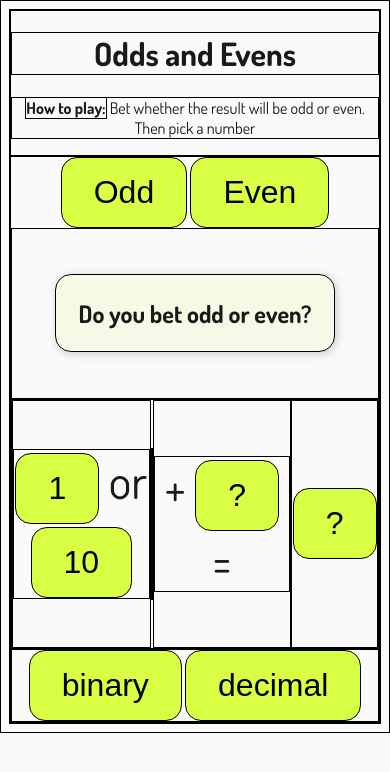
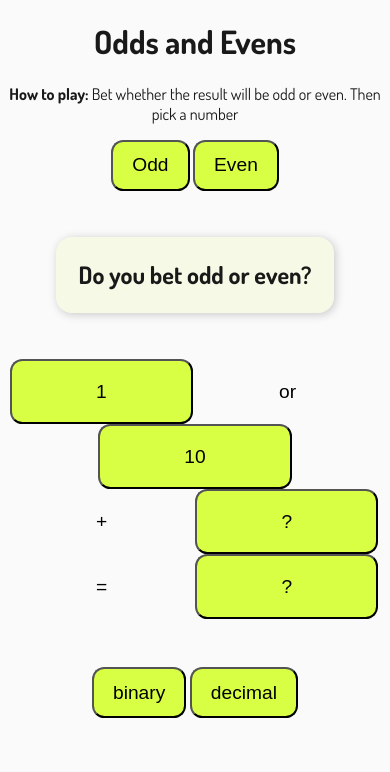
Before and after one commit to RemiSlanina/test, a plain HTML site: page index.html in a window 390 px wide. Drawn offline with Linux system fonts and the light colour scheme.

Commit message:
Fixed some styling things.

```diff
--- a/index.html
+++ b/index.html
@@ -16,19 +16,24 @@
       </div>
       <div id="talk-back-display-container"><h2 id="talk-back-display"></h2></div>
       <div id="game-container">
-        <div class="two-times-golden-ratio">
-            <p><button id="player-picks-odd">1</button>
-           or
-            <button id="player-picks-even">10</button>
-        </div></p>
-        <div class="two-times-golden-ratio">
-            <p>+
-                <button id="computer-choice" role="p">?</button>
-            =</p>
-        </div>
-        <div class="three-times-golden-ratio">
-            <button id="result" role="p">?</button>
-        </div>
+        <!-- <div class="two-times-golden-ratio"> -->
+            <button id="player-picks-odd" class="play-button">1</button>
+
+              <button class="invisible-button play-button" role="p">or</button>
+
+            <button id="player-picks-even" class="play-button">10</button>
+        <!-- </div> -->
+        <!-- <div class="two-times-golden-ratio">
+ -->
+          <button class="invisible-button play-button" role="p">+</button>
+
+                <button id="computer-choice" class="play-button" role="p">?</button>
+
+            <button class="invisible-button play-button" role="p">=</button>
+        <!-- </div> -->
+        <!-- <div class="three-times-golden-ratio"> -->
+            <button id="result" class="play-button" role="p">?</button>
+        <!-- </div> -->
       </div>
       <div class="number-system-container">
         <button id="switch-to-binary">binary</button>
--- a/odds-and-evens-app.js
+++ b/odds-and-evens-app.js
@@ -2,6 +2,7 @@
 // update design ... and so on
 // finish implementing talkback
 // ...
+// implement onclick events for the result and computerchoice button
 // change the code so you would be able to pick first or bet first, regardless of order
 
 const talkBackDisplay = document.getElementById('talk-back-display');
@@ -62,6 +63,8 @@ for (i = 0; i < switchBase.length; i++) {
 /* what's the user's bet? */
 handleBetEvent = (e) => {
     userBet = e.target.id;
+    pickOddEven[0].classList.remove('inactive-button');
+    pickOddEven[1].classList.remove('inactive-button');
     console.log( `You've bet on ${userBet}`);
 }
 /* the "Bet-Buttons" both need EventListeners: */
@@ -73,13 +76,21 @@ for (let i = 0; i < betOddEven.length; i++) {
 handlePickEvent = (e) => {
     if (userBet) {
         let userPickString = e.target.id;
-      if (userPickString == 'player-picks-odd') userPick = 1;
-      else userPick = 2;
+      if (userPickString == 'player-picks-odd') {
+        userPick = 1;
+        /** make the other option 'invalid' */
+        pickOddEven[1].classList.add('inactive-button');
+      }
+      else {
+        userPick = 2;
+        /** make the other option 'invalid' */
+        pickOddEven[0].classList.add('inactive-button');
+      }
       console.log(`You picked ${userPick}`);
       /* Every good thing is worth waiting for.
        First version with 2 call backs:
        1st call back */
-      setTimeout(generateComputerPick, 1000);
+      setTimeout(generateComputerPick, 750);
     }
     else talkBackDisplay.innerText= `Please make a bet first!`;
 }
@@ -131,5 +142,5 @@ const generateComputerPick = () => {
     if (binaryBase) computerChoiceDisplay.innerText = computerPick.toString(2);
     else computerChoiceDisplay.innerText = computerPick;
     /* 2nd call back */
-    setTimeout(generateResult, 1000);
+    setTimeout(generateResult, 750);
 }
--- a/odds-and-evens-style.css
+++ b/odds-and-evens-style.css
@@ -1,7 +1,7 @@
 @import url('https://fonts.googleapis.com/css2?family=Libre+Franklin:ital,wght@0,100..900;1,100..900&display=swap');
 @import url('https://fonts.googleapis.com/css2?family=Dosis:wght@200..800&family=Libre+Franklin:ital,wght@0,100..900;1,100..900&display=swap');
 * {
-    border: 1px solid black;
+    /* border: 1px solid black; */
 }
 body {
     background-color: rgb(250, 250, 250);
@@ -28,17 +28,19 @@ body {
     /* background-color: #D9FF45; */
 } #talk-back-display {
     background-color: #E7F294;
-    background-color: #e7f29432;
+    background-color: hsla(67, 78%, 76%, 0.2);
     margin: auto;
     padding: 1.4rem;
     min-width: 30dvw;
     border-radius: 1rem;
     box-shadow: 0.1rem 0.1rem 0.6rem rgba(0, 0, 0, 0.2);
 }
-.two-times-golden-ratio, .three-times-golden-ratio {
+/* .two-times-golden-ratio, .three-times-golden-ratio {
     display: flex;
-    justify-content: center;
+    justify-content: space-evenly;
     align-items: center;
+    flex-wrap: wrap;
+    gap: 50px;
 }
 .two-times-golden-ratio {
     width: calc(100vw/1.61/1.61);
@@ -46,7 +48,7 @@ body {
 }
 .three-times-golden-ratio {
     width: calc(100vw/1.61/1.61/1.61);
-}
+} */
 button {
     background-color: #D9FF45;
     padding: 1rem 2rem 1rem 2rem;
@@ -56,3 +58,63 @@ button {
 button:hover {
     background-color: #FFDD45;
 }
+.invisible-button {
+    /* background-color: rgba(116, 116, 116, 0.108); */
+    background-color: transparent;
+    border: none;
+    /* border: 1px solid black;  */
+    /* box-shadow: none; */
+}
+.invisible-button:hover {
+    background-color: transparent;
+}
+.play-button {
+/*     padding: 2rem 3.22rem; */
+    padding: 2dvw 13dvh;
+}
+.inactive-button, .inactive-button:link, .inactive-button:hover {
+    background-color: gray;
+    background-color: hsla(0, 0%, 50%, 0.5);
+}
+.number-system-container {
+    padding: 3rem;
+}
+@media screen and (max-width: 992px) {
+    #game-container{
+        /* min-height: 20dvh;
+        display: flex;
+        justify-content: space-evenly; */
+        /* background-color: blue; */
+        flex-wrap: wrap;
+        font-size: 2rem;
+    }
+    /* button {
+        background-color: #D9FF45;
+        padding: 0.77rem 1.2rem 0.77rem 1.2rem;
+        border-radius: 0.77rem;
+        font-size: 1.2rem;
+    } */
+    .play-button {
+        /*     padding: 2rem 3.22rem; */
+            padding: 5dvw 10dvh;
+        }
+  }
+@media screen and (max-width: 600px) {
+    #game-container{
+        /* min-height: 20dvh;
+        display: flex;
+        justify-content: space-evenly; */
+        /* background-color: red; */
+        font-size: 1rem;
+    }
+    button {
+        background-color: #D9FF45;
+        padding: 0.77rem 1.2rem 0.77rem 1.2rem;
+        border-radius: 0.77rem;
+        font-size: 1.2rem;
+    }
+    .play-button {
+/*     padding: 2rem 3.22rem; */
+    padding: 5dvw 10dvh;
+}
+}
```
Also changed, not shown: Odds-And-Evens.svg, readme.txt.
